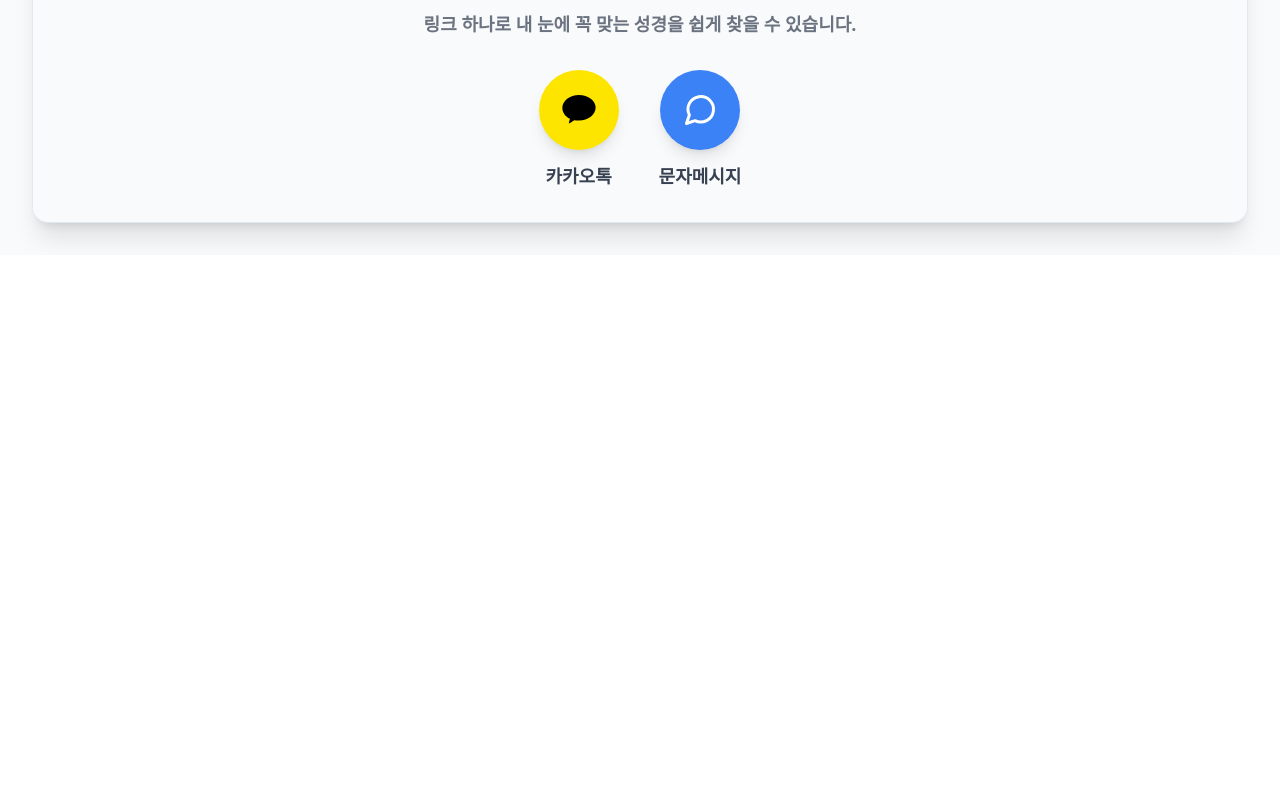
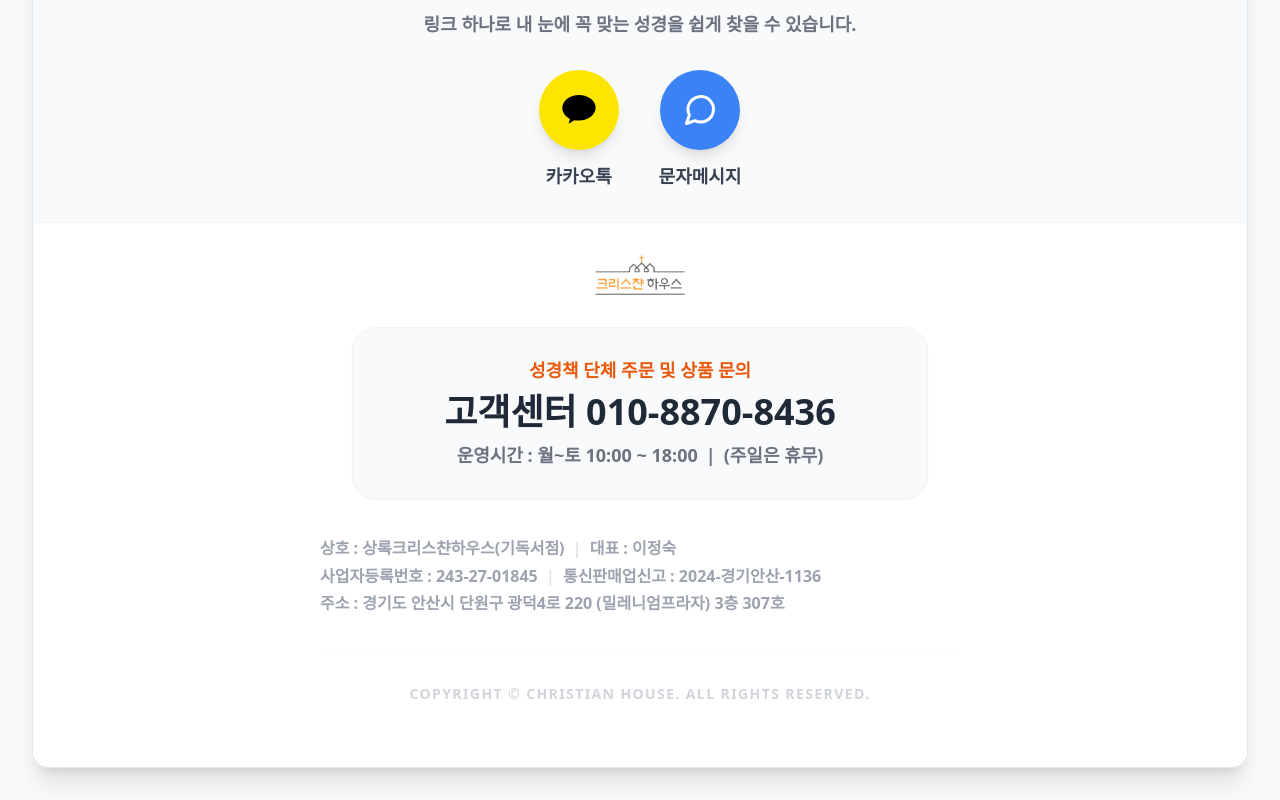
Before and after one commit to graceworkstudio/biblefont, a React (Vite) app: page / in a window 1280 px wide. Shown: the part 1243-2043 px from the top of the page. Before the commit the page ends 1498 px from the top, so only its background shows below. Built offline with nearby package versions, Linux system fonts and the light colour scheme; a web font is replaced by a local one.

Commit message:
auto: 2026-05-14 15:07:19

```diff
--- a/src/App.jsx
+++ b/src/App.jsx
@@ -3986,7 +3986,7 @@ const App = () => {
           </div>
         )}
 
-        <div className="p-8 bg-gray-50 border-t border-gray-100 rounded-b-2xl">
+        <div className="p-8 bg-gray-50 border-t border-gray-100">
             <div className="text-center mb-8">
                 <h3 className="text-xl font-black text-gray-800">지인들에게 전달해 주세요</h3>
                 <p className="text-base font-bold text-gray-500 mt-2">링크 하나로 내 눈에 꼭 맞는 성경을 쉽게 찾을 수 있습니다.</p>
@@ -4014,6 +4014,36 @@ const App = () => {
                     </div>
                     <span className="text-base text-gray-700 font-black mt-3">문자메시지</span>
                 </button>
+            </div>
+        </div>
+
+        <div className="p-8 pb-16 bg-white border-t border-gray-100 rounded-b-2xl no-zoom">
+            <div className="flex justify-center mb-8">
+                <img src="/chhouse-logo.png" alt="상록크리스챤하우스" className="h-8 md:h-10 object-contain opacity-90" />
+            </div>
+
+            <div className="max-w-xl mx-auto bg-gray-50 border border-gray-100 rounded-3xl p-6 md:p-8 mb-10 text-center shadow-sm">
+                <p className="text-orange-600 font-black text-sm md:text-base mb-2">성경책 단체 주문 및 상품 문의</p>
+                <h4 className="text-2xl md:text-3xl font-black text-gray-800 mb-3">고객센터 010-8870-8436</h4>
+                <p className="text-gray-500 font-bold text-sm md:text-base leading-relaxed">
+                    운영시간 : 월~토 10:00 ~ 18:00<br className="md:hidden" />
+                    <span className="hidden md:inline mx-2">|</span>
+                    (주일은 휴무)
+                </p>
+            </div>
+
+            <div className="max-w-2xl mx-auto px-4">
+                <div className="space-y-2 text-gray-400 font-bold text-[13px] md:text-sm text-center md:text-left">
+                    <p className="leading-relaxed">상호 : 상록크리스챤하우스(기독서점) <span className="mx-1 opacity-30">|</span> 대표 : 이정숙</p>
+                    <p className="leading-relaxed">사업자등록번호 : 243-27-01845 <span className="hidden md:inline mx-1 opacity-30">|</span> <br className="md:hidden" /> 통신판매업신고 : 2024-경기안산-1136</p>
+                    <p className="leading-relaxed text-balance">주소 : 경기도 안산시 단원구 광덕4로 220 (밀레니엄프라자) 3층 307호</p>
+                </div>
+
+                <div className="mt-10 pt-8 border-t border-gray-50 text-center">
+                    <p className="text-gray-300 text-[11px] md:text-xs font-bold uppercase tracking-widest">
+                        Copyright © Christian House. All rights reserved.
+                    </p>
+                </div>
             </div>
         </div>
 
```
Also changed, not shown: public/chhouse-logo.png (added).
